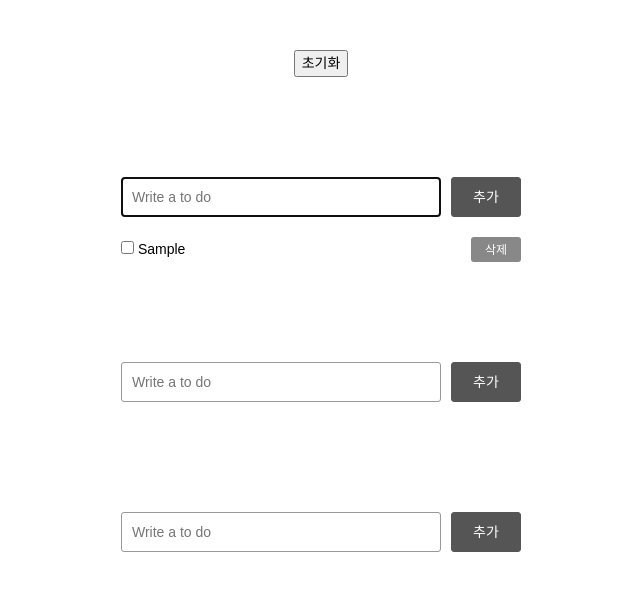
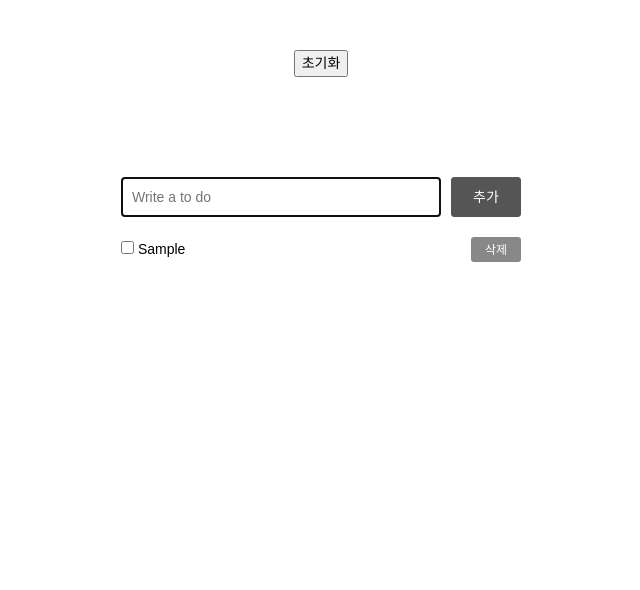
Before and after one commit to DogsFoot/JAS-2020, a plain HTML site: page practice/todolist/rodwn/todolist.html in a window 1280 px wide. Both pictures are taken after typing "Sample" into the empty fields and a click on the button "추가". Shown: the whole page, without its empty margins (319-959 px from the left). Drawn offline with Linux system fonts and the light colour scheme.

Commit message:
코드리뷰 반영 1차 기능 달성

```diff
--- a/practice/todolist/rodwn/todo.js
+++ b/practice/todolist/rodwn/todo.js
@@ -1,69 +1,62 @@
 const ToDo = {
-	toDoRapper: document.querySelectorAll('.todo-wrap'),
+	toDoWrapper: document.querySelector('.todo-wrap'),
+	resetButton: document.querySelector('.btn-reset'),
+	addButton: document.querySelector('.todo-wrap .todo-add'),
+	input: document.querySelector('.todo-wrap .todo-input'),
+	list: document.querySelector('.todo-wrap .todo-list'),
 
-	addTodoEvent () {
-		this.toDoRapper.forEach((eachToDo, index) => this.ToDoEvent(eachToDo, index));
+	init () {
+		const bindAddListItem = this.addListItem.bind(ToDo),
+			bindResetList = this.resetList.bind(ToDo);
+
+		this.resetButton.addEventListener('click', bindResetList);
+		this.addButton.addEventListener('click', bindAddListItem);
+		this.list.addEventListener('click', this.addCheckboxToggle);
+		this.list.addEventListener('click', this.removeListItem);
 	},
 
-	ToDoEvent (eachToDoWrapper, index) {
-		const input = eachToDoWrapper.querySelector('.todo-input'),
-			addButton = eachToDoWrapper.querySelector('.todo-add'),
-			list =  eachToDoWrapper.querySelector('.todo-list');
+	addListItem () {
+		const elementLI = document.createElement('li');
 
-		// 로컬스토리지에서 데이터 불러온후 li 뿌리기
-		list.innerHTML = localStorage.getItem(eachToDoWrapper.className+(index+1));
-
-		// 뿌려진 li내에 이벤트 걸기
-		[...list.children].forEach(li => li.addEventListener('click', addEventForListItem));
-
-		// li추가 이벤트 걸기
-		addButton.addEventListener('click', addListItem);
-
-		// li추가 이벤트
-		function addListItem () {
-			const elementLI = document.createElement('li');
-
-			if (input.value.trim().length <= 0) {
-				return alert('입력해주세요.');
-			}
-
-			elementLI.setAttribute('id', (list.childElementCount) ? Number(list.lastElementChild.id) + 1 : 1);
-			elementLI.innerHTML = `<input type="checkbox" class="todo-checkbox"> <span>${input.value}</span> <button type="button" class="todo-delete">삭제</button>`;
-			elementLI.addEventListener('click', addEventForListItem);
-
-			input.value = '';
-			input.focus();
-			list.appendChild(elementLI);
-			localStorage.setItem(eachToDoWrapper.className+(index+1), list.innerHTML);
+		if (this.input.value.trim().length <= 0) {
+			return alert('입력해주세요.');
 		}
 
-		// li내 체크및삭제 이벤트
-		function addEventForListItem (e) {
-			const target = e.target;
+		elementLI.setAttribute('id', (this.list.childElementCount) ? Number(this.list.lastElementChild.id) + 1 : 1);
+		elementLI.innerHTML = `<input type="checkbox" class="todo-checkbox"> <span>${this.input.value}</span> <button type="button" class="todo-delete">삭제</button>`;
 
-			if (target.getAttribute('type') === 'checkbox') {
-				if (target.classList.contains('done')) {
-					target.classList.remove('done');
-					target.removeAttribute('checked');
-				} else {
-					target.classList.add('done');
-					target.setAttribute('checked', '');
-				}
+		this.input.value = '';
+		this.input.focus();
+		this.list.appendChild(elementLI);
+
+	},
+
+	addCheckboxToggle: (e) => {
+		const target = e.target;
+
+		if (target.classList.contains('todo-checkbox')) {
+			if (target.classList.contains('done') && target.getAttribute('checked') === 'checked') {
+				target.classList.remove('done');
+				target.removeAttribute('checked');
+			} else {
+				target.classList.add('done');
+				target.setAttribute('checked', 'checked')
 			}
-
-			if (target.getAttribute('class') === 'todo-delete') {
-				list.removeChild(this);
-			}
-			localStorage.setItem(eachToDoWrapper.className+(index+1), list.innerHTML);
 		}
 	},
 
-	init () {
+	removeListItem: (e) => {
+		const target = e.target;
+
+		if (target.classList.contains('todo-delete')) {
+			ToDo.list.removeChild(target.parentElement);
+		}
+	},
+
+	resetList () {
 		localStorage.clear();
-		this.toDoRapper.forEach((eachToDo) => {
-			eachToDo.querySelector('.todo-list').innerHTML = '';
-		});
+		this.list.innerHTML = '';
 	}
 }
 
-ToDo.addTodoEvent();
+ToDo.init();
--- a/practice/todolist/rodwn/todolist.html
+++ b/practice/todolist/rodwn/todolist.html
@@ -20,25 +20,7 @@
 		</style>
 	</head>
 	<body>
-		<button type="button" onclick="ToDo.init()" style="display: block;margin: 50px auto 0;">초기화</button>
-		<div class="todo-wrap">
-			<div class="todo-prompt">
-				<input type="text" placeholder="Write a to do" class="todo-input">
-				<button type="button" class="todo-add">추가</button>
-			</div>
-
-			<ul class="todo-list">
-			</ul>
-		</div>
-		<div class="todo-wrap">
-			<div class="todo-prompt">
-				<input type="text" placeholder="Write a to do" class="todo-input">
-				<button type="button" class="todo-add">추가</button>
-			</div>
-
-			<ul class="todo-list">
-			</ul>
-		</div>
+		<button type="button" class="btn-reset" style="display: block;margin: 50px auto 0;">초기화</button>
 		<div class="todo-wrap">
 			<div class="todo-prompt">
 				<input type="text" placeholder="Write a to do" class="todo-input">
```
